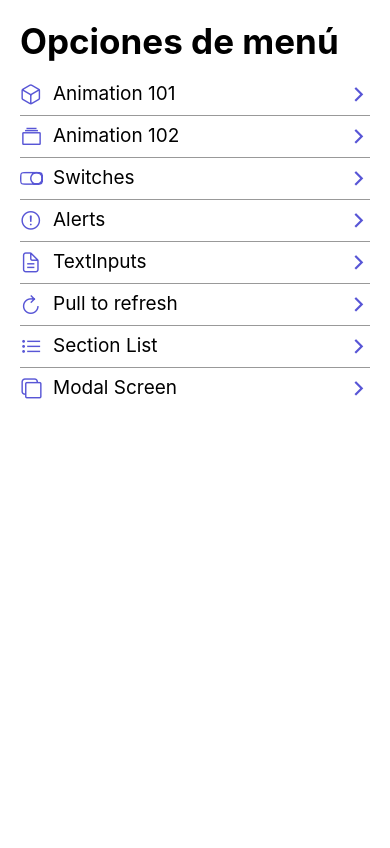
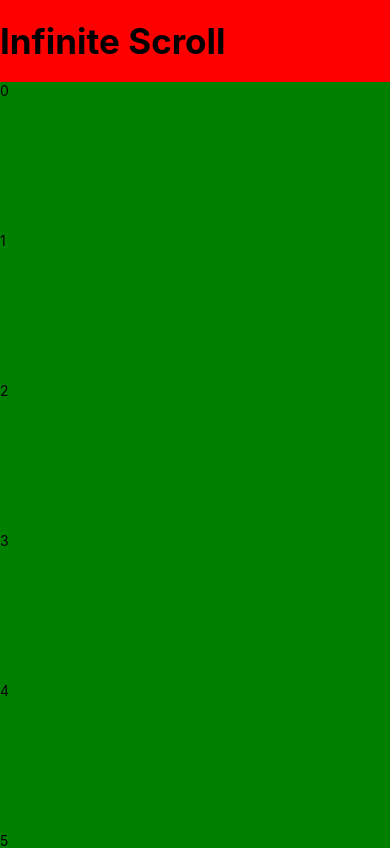
Before and after one commit to pianti10/RN-Components, a React Native app: screen /InfiniteScrollScreen in a window 390 px wide. Shown: the top 848 px of the page. Built offline with nearby package versions, Linux system fonts and the light colour scheme.

Commit message:
Infinite scroll

```diff
--- a/src/data/menuItems.tsx
+++ b/src/data/menuItems.tsx
@@ -41,4 +41,9 @@ export const menuItems: MenuItem[] = [
     icon: 'copy-outline',
     component: 'ModalScreen',
   },
+  {
+    name: 'Infinite Scroll',
+    icon: 'download-outline',
+    component: 'InfiniteScrollScreen',
+  },
 ];
--- a/src/navigator/Navigator.tsx
+++ b/src/navigator/Navigator.tsx
@@ -9,6 +9,7 @@ import {TextInputScreen} from '../screens/TextInputScreen';
 import {PullToRefreshScreen} from '../screens/PullToRefreshScreen';
 import { CustomSectionListScreen } from '../screens/CustomSectionListScreen';
 import { ModalScreen } from '../screens/ModalScreen';
+import { InfiniteScrollScreen } from '../screens/InfiniteScrollScreen';
 
 const Stack = createStackNavigator();
 
@@ -30,6 +31,7 @@ export const Navigator = () => {
       <Stack.Screen name="PullToRefreshScreen" component={PullToRefreshScreen}/>
       <Stack.Screen name="CustomSectionListScreen" component={CustomSectionListScreen}/>
       <Stack.Screen name="ModalScreen" component={ModalScreen}/>
+      <Stack.Screen name="InfiniteScrollScreen" component={InfiniteScrollScreen}/>
     </Stack.Navigator>
   );
 };
--- /dev/null
+++ b/src/screens/InfiniteScrollScreen.tsx
@@ -0,0 +1,41 @@
+import React from 'react';
+import {View, Text, StyleSheet} from 'react-native';
+import {HeaderTitle} from '../components/HeaderTitle';
+import {useState} from 'react';
+import {FlatList} from 'react-native-gesture-handler';
+
+export const InfiniteScrollScreen = () => {
+  const [numbers, setNumbers] = useState([0, 1, 2, 3, 4, 5]);
+
+  const loadMore = () => {
+    const newArray: number[] = [];
+    for (let i = 0; i < 5; i++) {
+      newArray[i] = numbers.length + i;
+    }
+    setNumbers([...numbers, ...newArray]);
+  };
+
+  const renderItem = (item: number) => {
+    return <Text style={styles.textItem}>{item}</Text>;
+  };
+
+  return (
+    <View style={{flex: 1, backgroundColor: 'red'}}>
+      <FlatList
+        data={numbers}
+        keyExtractor={item => item.toString()}
+        renderItem={({item}) => renderItem(item)}
+        ListHeaderComponent={<HeaderTitle title="Infinite Scroll" />}
+        onEndReached={loadMore}
+        onEndReachedThreshold={0.5}
+      />
+    </View>
+  );
+};
+
+const styles = StyleSheet.create({
+  textItem: {
+    backgroundColor: 'green',
+    height: 150,
+  },
+});
```
